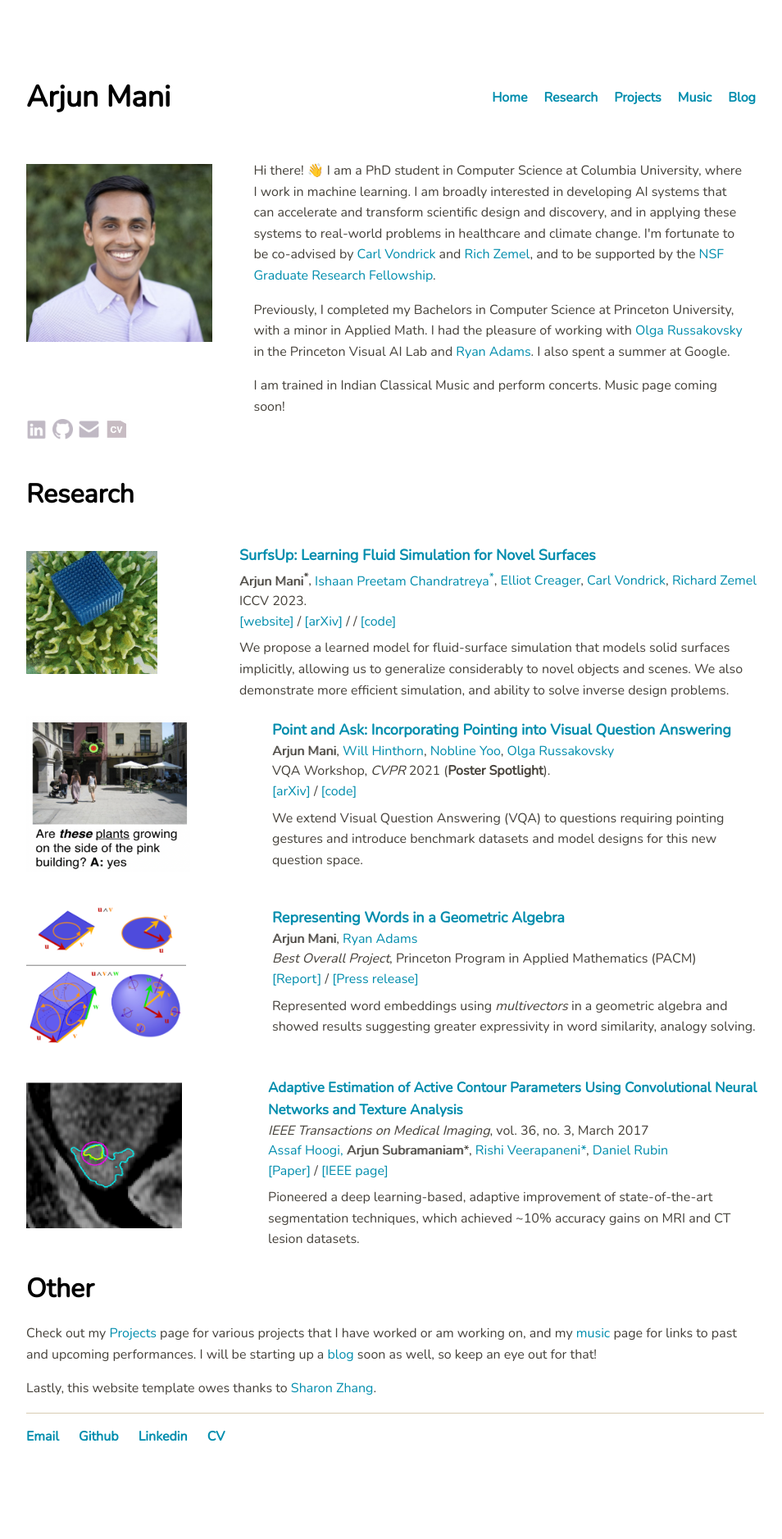
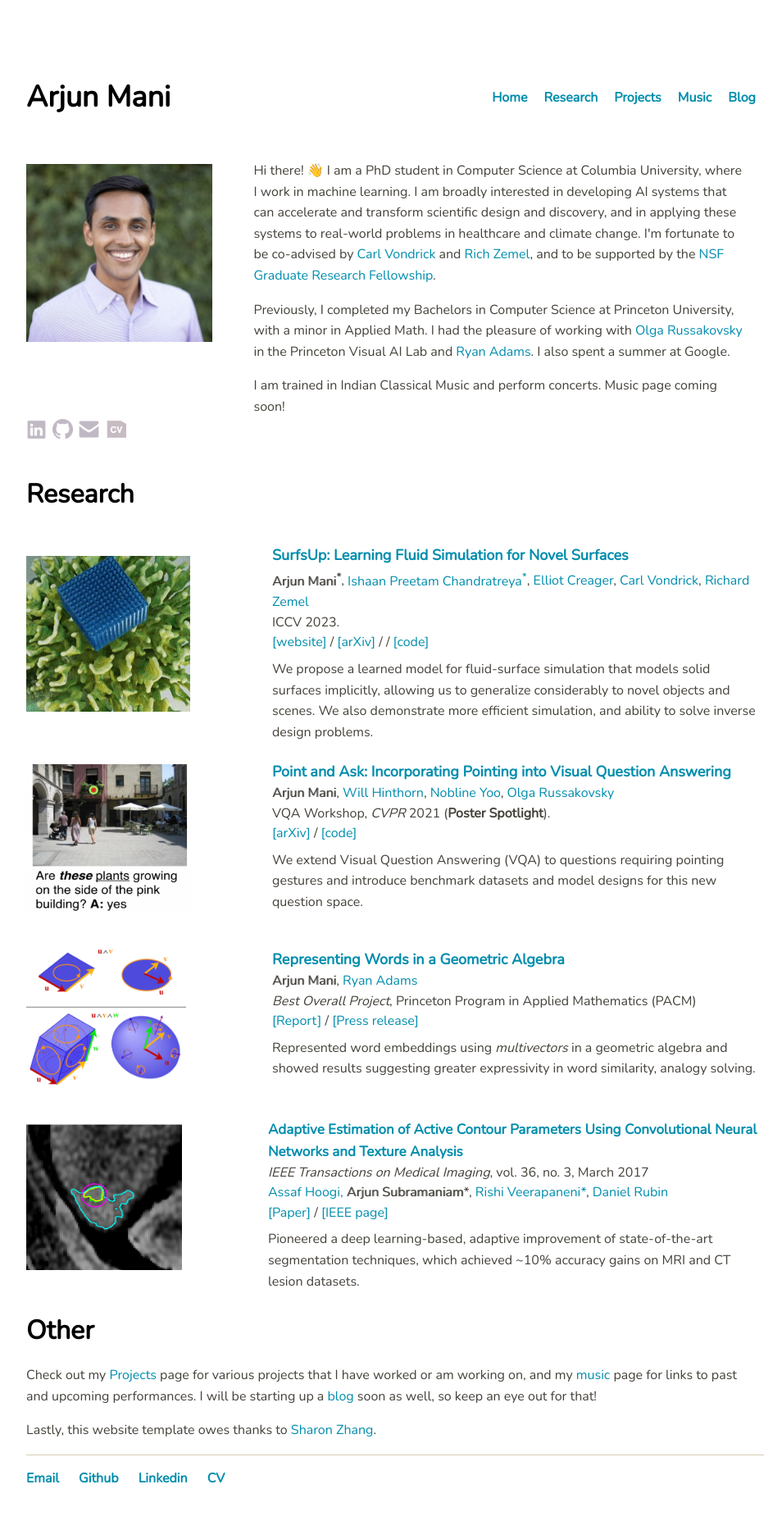
Before and after one commit to arjun-mani/arjun-mani.github.io, a Jekyll site: the page built from index.html, in a window 1280 px wide. Shown: the whole page at 82% size, without its empty margins (160-1114 px from the left). Built offline with Jekyll 4.4.1, drawn with Linux system fonts in a browser that asks for light colours; before the commit the page ends 1825 px from its top, so only the background shows below that.

Commit message:
Update index.html

```diff
--- a/index.html
+++ b/index.html
@@ -72,7 +72,7 @@
 
 <div class="research">
 	<div class="research-img">
-		<img style="height:150px; width:160px" src="../imgs/coralgif.gif">
+		<img style="height:190px; width:200px" src="../imgs/coralgif2.gif">
 	</div>
 	<div class="research-desc">
 		<p style="font-size:18px;font-weight:1000"><a href="https://arxiv.org/abs/2304.061971">SurfsUp: Learning Fluid Simulation for Novel Surfaces</a></p>
```
